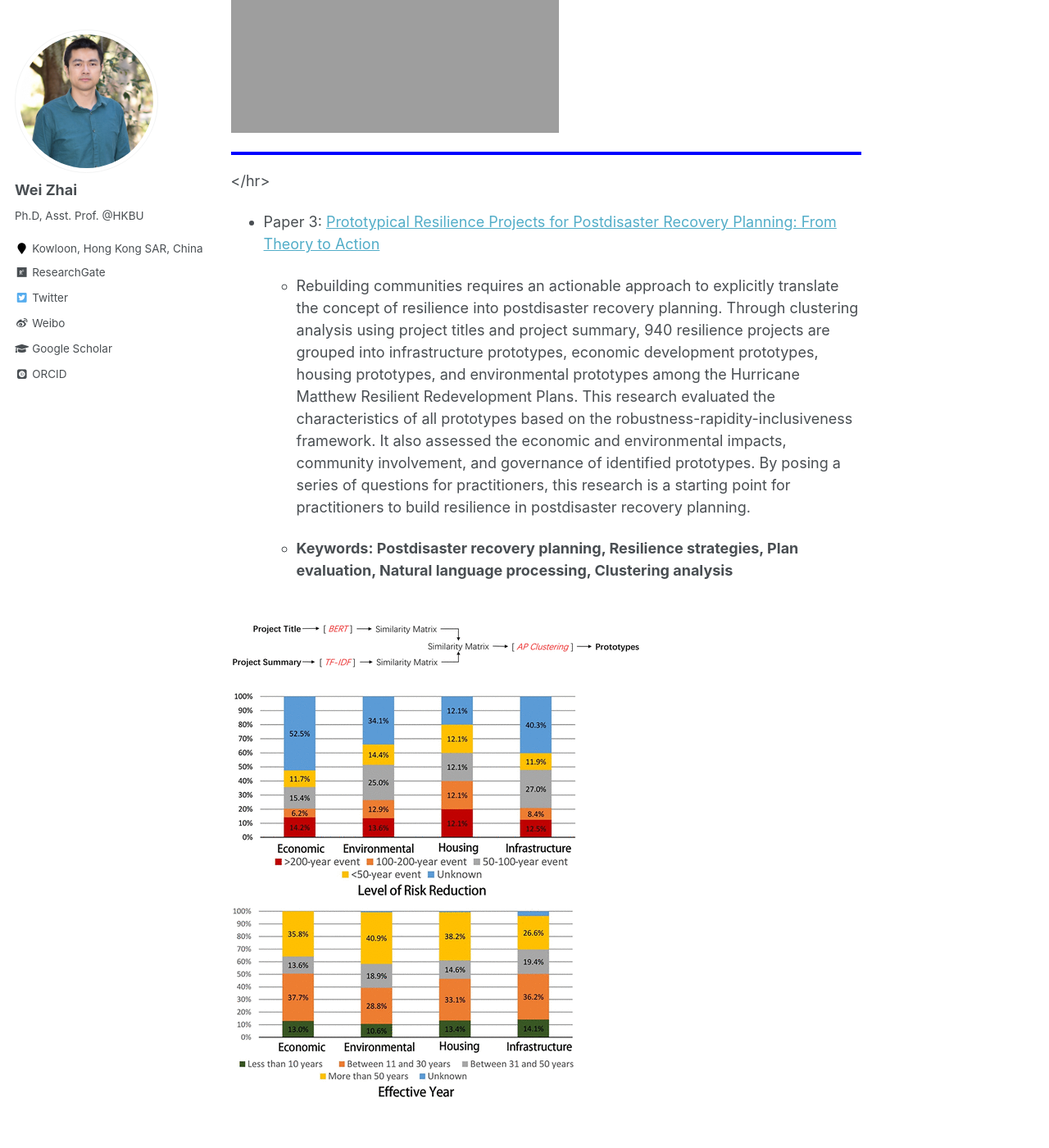
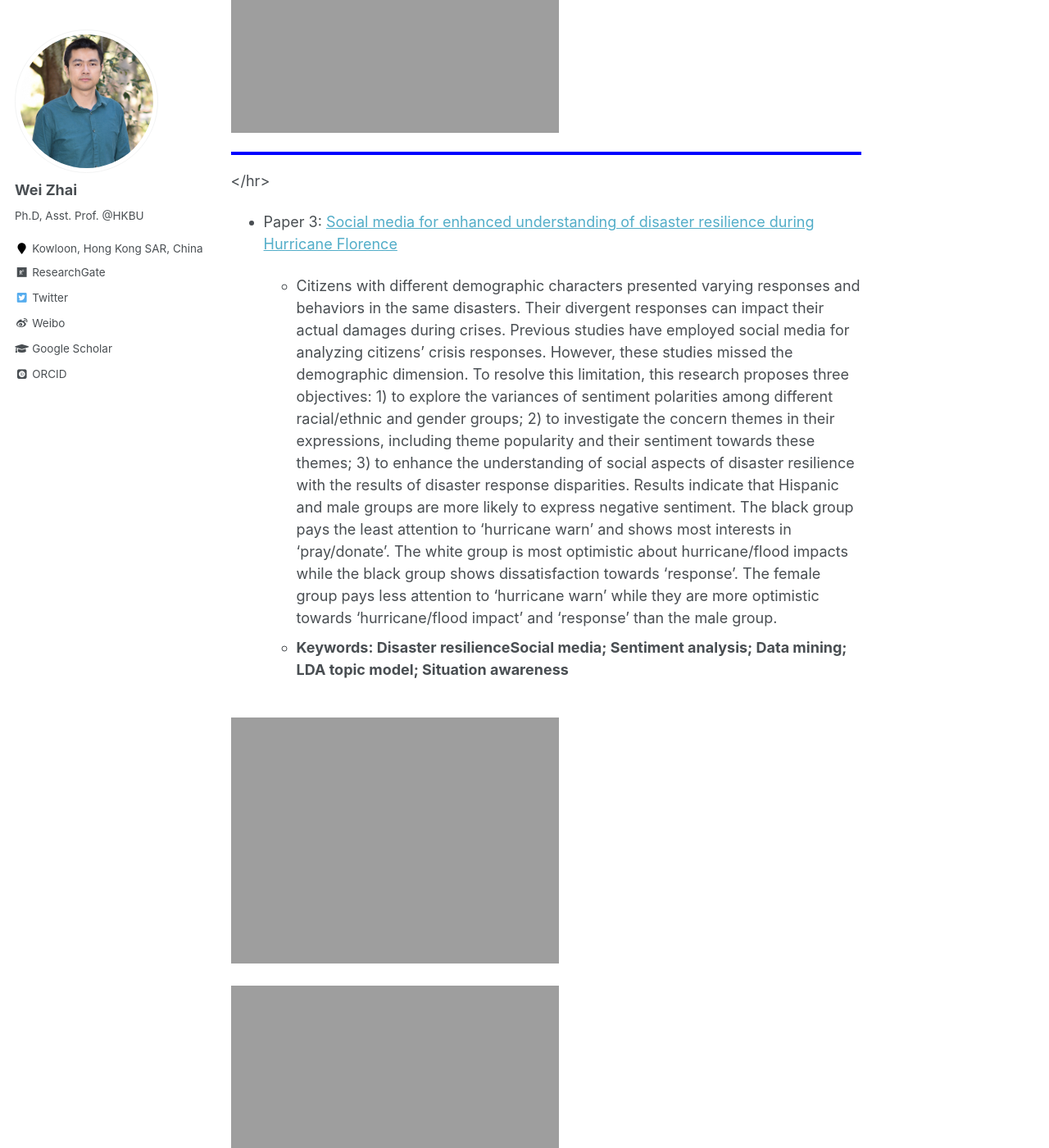
Before and after one commit to skywalkerzhai/weizhai.github.io, a Jekyll site: the page built from _portfolio/portfolio-1.md, in a window 1280 px wide and 1400 px high, scrolled down 2759 px. Shown: the whole window at 82% size. Built offline with Jekyll 4.4.1, drawn with Linux system fonts in a browser that asks for light colours; some web fonts are replaced.

Commit message:
Update portfolio-1.md

```diff
--- a/_portfolio/portfolio-1.md
+++ b/_portfolio/portfolio-1.md
@@ -1,6 +1,6 @@
 ---
 title: "Research Topic 1.Disaster response, big data, and Artificial Intelligence"
-excerpt: "<br/><img src='https://skywalkerzhai.github.io/weizhai.github.io/images/damag_GSV.jpg' width='800'>"
+excerpt: "<br/><img src='https://skywalkerzhai.github.io/weizhai.github.io/images/damag_GSV.jpg' width='600'>"
 collection: portfolio
 ---
 * Paper 1: [Damage assessment using Google Street View: Evidence from Hurricane Michael in Mexico Beach, Florida](https://doi.org/10.1016/j.apgeog.2020.102252)
@@ -25,11 +25,11 @@ collection: portfolio
 <hr style="border:2px solid blue"> </hr>
 &nbsp;
 &nbsp;
-* Paper 3: [Prototypical Resilience Projects for Postdisaster Recovery Planning: From Theory to Action](https://doi.org/10.1177/0739456X211048928)
 
-  * Rebuilding communities requires an actionable approach to explicitly translate the concept of resilience into postdisaster recovery planning. Through clustering analysis using project titles and project summary, 940 resilience projects are grouped into infrastructure prototypes, economic development prototypes, housing prototypes, and environmental prototypes among the Hurricane Matthew Resilient Redevelopment Plans. This research evaluated the characteristics of all prototypes based on the robustness-rapidity-inclusiveness framework. It also assessed the economic and environmental impacts, community involvement, and governance of identified prototypes. By posing a series of questions for practitioners, this research is a starting point for practitioners to build resilience in postdisaster recovery planning.
+* Paper 3: [Social media for enhanced understanding of disaster resilience during Hurricane Florence](https://doi.org/10.1016/j.ijinfomgt.2020.102289)
 
-  * **Keywords: Postdisaster recovery planning, Resilience strategies, Plan evaluation, Natural language processing, Clustering analysis**
+  * Citizens with different demographic characters presented varying responses and behaviors in the same disasters. Their divergent responses can impact their actual damages during crises. Previous studies have employed social media for analyzing citizens’ crisis responses. However, these studies missed the demographic dimension. To resolve this limitation, this research proposes three objectives: 1) to explore the variances of sentiment polarities among different racial/ethnic and gender groups; 2) to investigate the concern themes in their expressions, including theme popularity and their sentiment towards these themes; 3) to enhance the understanding of social aspects of disaster resilience with the results of disaster response disparities. Results indicate that Hispanic and male groups are more likely to express negative sentiment. The black group pays the least attention to ‘hurricane warn’ and shows most interests in ‘pray/donate’. The white group is most optimistic about hurricane/flood impacts while the black group shows dissatisfaction towards ‘response’. The female group pays less attention to ‘hurricane warn’ while they are more optimistic towards ‘hurricane/flood impact’ and ‘response’ than the male group.
+  * **Keywords: Disaster resilienceSocial media; Sentiment analysis; Data mining; LDA topic model; Situation awareness**
 
-<br/><img src='https://skywalkerzhai.github.io/weizhai.github.io/images/plan NLP.gif'> \
-<br/><img src='https://skywalkerzhai.github.io/weizhai.github.io/images/plan results.gif'>
+<br/><img src='https://skywalkerzhai.github.io/weizhai.github.io/images/faxi'> \
+<br/><img src='https://skywalkerzhai.github.io/weizhai.github.io/images/faxi2'>
```
